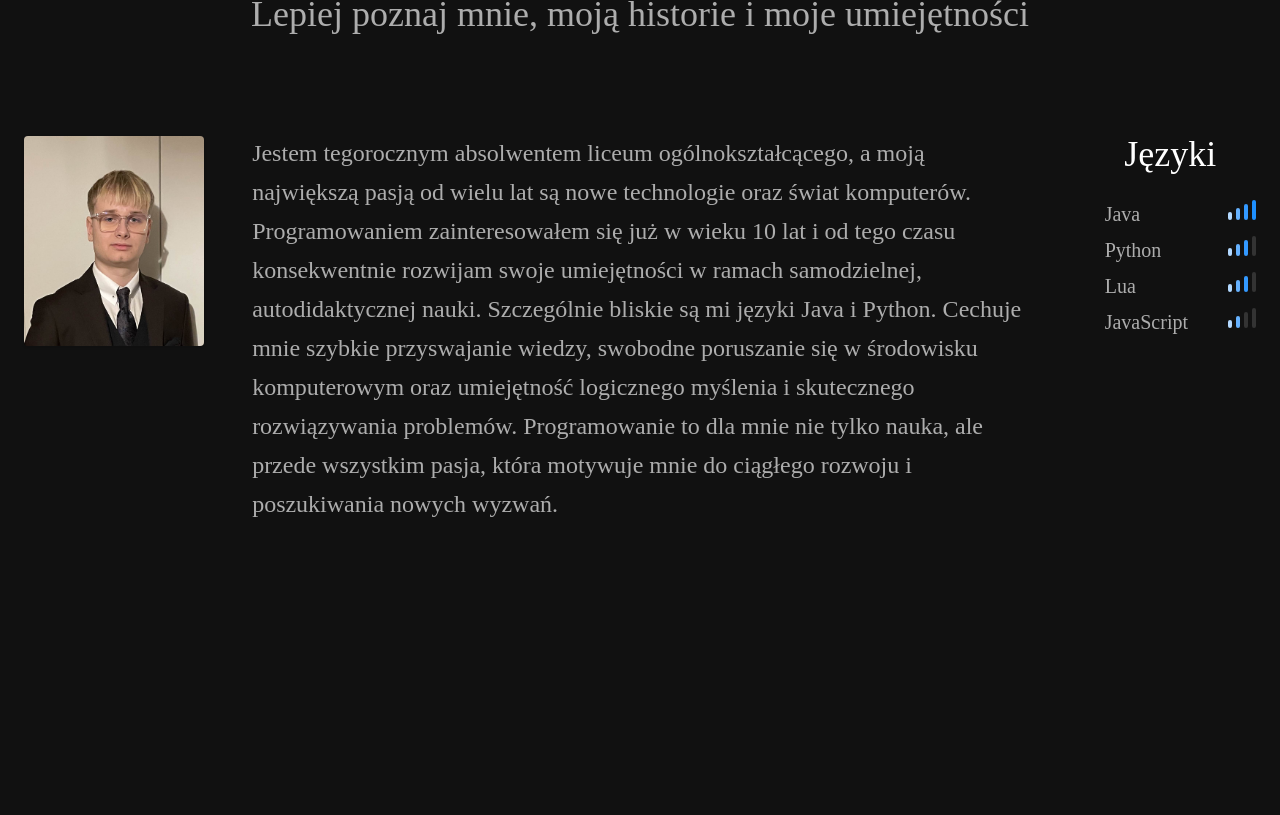
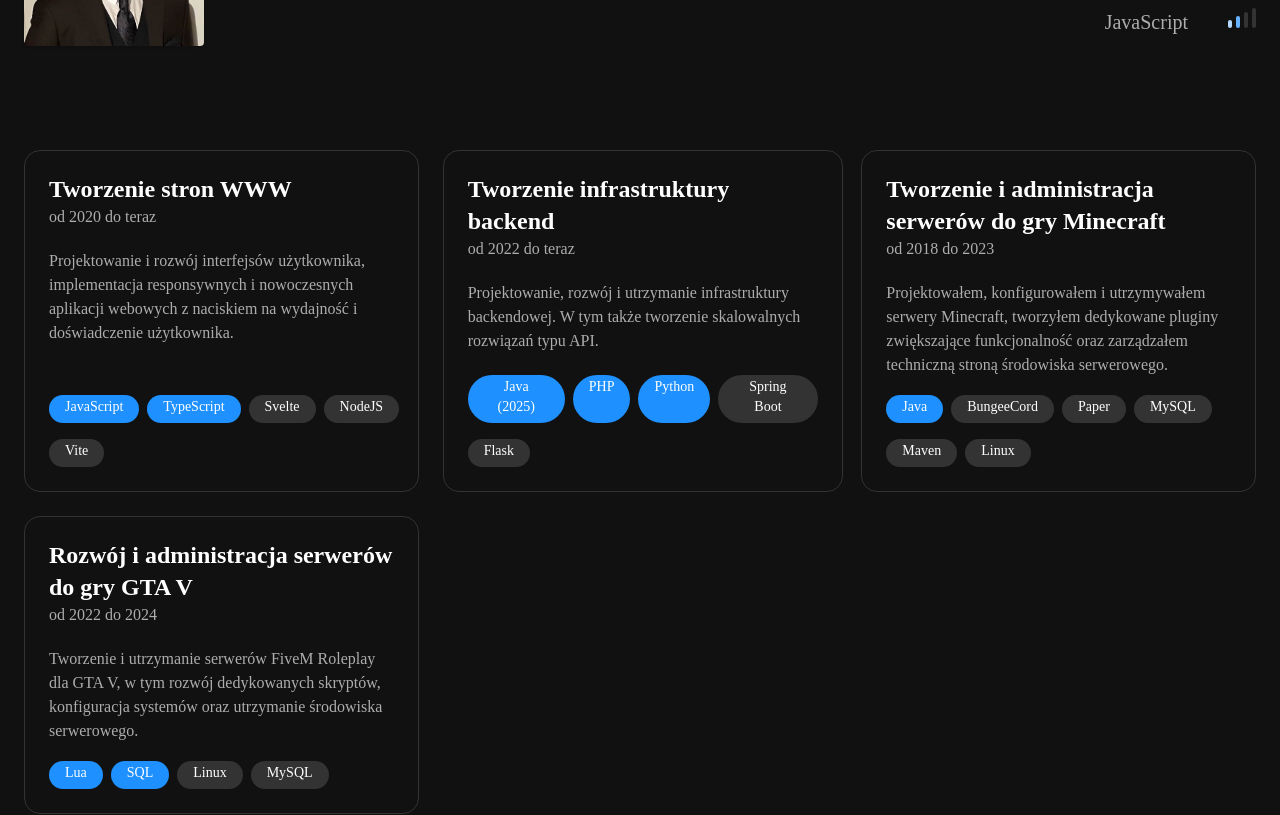
Before and after one commit to kodedlua/portfolio_page, a Svelte app: page /pl/ in a window 1280 px wide. Shown: the part 1460-2275 px from the top of the page. Built offline with nearby package versions, Linux system fonts and the light colour scheme; a web font is replaced by a local one.

Commit message:
Rework of projects + new experience tab

```diff
--- a/src/App.svelte
+++ b/src/App.svelte
@@ -85,11 +85,11 @@
             <a href="#about" class="cursor-pointer text-[#adadad] rounded-full px-3 py-1 hover:text-[#EEEEEE] hover:bg-[#1e1d1d] leading-none">
                 <p>{@html t("general.about")}</p>
             </a>
+            <a href="#experience" class="cursor-pointer text-[#adadad] rounded-full px-3 py-1 hover:text-[#EEEEEE] hover:bg-[#1e1d1d] leading-none">
+                <p>{@html t("general.experience")}</p>
+            </a>
             <a href="#projects" class="cursor-pointer text-[#adadad] rounded-full px-3 py-1 hover:text-[#EEEEEE] hover:bg-[#1e1d1d] leading-none">
                 <p>{@html t("general.projects")}</p>
-            </a>
-            <a href="/" class="cursor-not-allowed text-[#5d5d5d] rounded-full px-3 py-1 leading-none">
-                <p>{@html t("general.blog")}</p>
             </a>
         </div>
         <!-- svelte-ignore a11y_click_events_have_key_events -->
@@ -107,7 +107,7 @@
             </div>
         </a>
     </header>
-    <div class="top-0 min-h-screen flex flex-col relative">
+    <div class="top-0 min-h-screen flex flex-col relative mb-25">
         <div class="absolute top-20 -left-40 w-[500px] h-[350px] main-blob floating-blob rounded-full"></div>
         <div class="absolute top-1/3 -right-40 w-[450px] h-[300px] blob-2 floating-blob rounded-full"></div>
         <div class="absolute bottom-30 -left-32 w-[400px] h-[280px] blob-3 floating-blob rounded-full"></div>
@@ -131,8 +131,9 @@
             <h1 class="text-8xl mt-0 pt-0 font-medium bg-gradient-to-b from-white via-gray-200 to-gray-400 bg-clip-text text-transparent leading-tight">{@html t("intro.subtitle")}</h1>
         </div>
     </div>
-    <div class="center mx-auto w-auto h-350 text-center leading-normal overflow-hidden mt-25" id="about">
-        <div class="mt-100 mb-0 pt-0 mx-auto w-max px-8 py-2 text-xl text-white z-10 relative flex items-center gap-3">
+    <div id="about" class="min-h-25"><!--brings user higher then the element itself :)--></div>
+    <div class="center mx-auto w-auto h-380 text-center leading-normal overflow-hidden">
+        <div class="mb-0 pt-0 mx-auto w-max px-8 py-2 text-xl text-white z-10 relative flex items-center gap-3">
             <svg xmlns="http://www.w3.org/2000/svg" class="w-5 h-5" fill="none" viewBox="0 0 24 24" stroke="currentColor" stroke-width="1.5">
                 <path stroke-linecap="round" stroke-linejoin="round" d="M9 5l7 7-7 7" />
             </svg>
@@ -195,8 +196,106 @@
                 </div>
             </div>
         </div>
+        <div id="experience"><!--brings user higher then the element itself :)--></div>
+        <div class="grid justify-center gap-6 mx-auto p-6 bg-basic rounded-2xl shadow-lg mt-20 grid-cols-3 max-w-7xl">
+            <div class="flex flex-col bg-[#111] border-[#333333] border rounded-2xl p-6 max-w-100">
+                <p class="text-2xl font-semibold text-left text-white">{@html t("about.experience_1.title")}</p>
+                <p class="text-m text-left text-[#adadad]">{@html t("about.experience_1.time")}</p>
+                <p class="text-[#adadad] text-left mt-5">{@html t("about.experience_1.description")}</p>
+                <div class="flex justify-left gap-2 mt-auto">
+                    <div class="inline-block bg-[#1E90FF] text-white text-sm font-medium px-4 py-1 rounded-full mt-4">
+                        <p>JavaScript</p>
                     </div>
-    <div class="center mx-auto w-full max-w-6xl h-auto text-center leading-normal overflow-hidden" id="projects">
+                    <div class="inline-block bg-[#1E90FF] text-white text-sm font-medium px-4 py-1 rounded-full mt-4">
+                        <p>TypeScript</p>
+                    </div>
+                    <div class="inline-block bg-[#333333] text-white text-sm font-medium px-4 py-1 rounded-full mt-4">
+                        <p>Svelte</p>
+                    </div>
+                    <div class="inline-block bg-[#333333] text-white text-sm font-medium px-4 py-1 rounded-full mt-4">
+                        <p>NodeJS</p>
+                    </div>
+                </div>
+                <div class="flex justify-left gap-2">
+                    <div class="inline-block bg-[#333333] text-white text-sm font-medium px-4 py-1 rounded-full mt-4">
+                        <p>Vite</p>
+                    </div>
+                </div>
+            </div>
+            <div class="flex flex-col bg-[#111] border-[#333333] border rounded-2xl p-6 min-w-100">
+                <p class="text-2xl font-semibold text-left text-white">{@html t("about.experience_2.title")}</p>
+                <p class="text-m text-left text-[#adadad]">{@html t("about.experience_2.time")}</p>
+                <p class="text-[#adadad] text-left mt-5">{@html t("about.experience_2.description")}</p>
+                <div class="flex justify-left gap-2 mt-auto">
+                    <div class="inline-block bg-[#1E90FF] text-white text-sm font-medium px-4 py-1 rounded-full mt-4">
+                        <p>Java (2025)</p>
+                    </div>
+                    <div class="inline-block bg-[#1E90FF] text-white text-sm font-medium px-4 py-1 rounded-full mt-4">
+                        <p>PHP</p>
+                    </div>
+                    <div class="inline-block bg-[#1E90FF] text-white text-sm font-medium px-4 py-1 rounded-full mt-4">
+                        <p>Python</p>
+                    </div>
+                    <div class="inline-block bg-[#333333] text-white text-sm font-medium px-4 py-1 rounded-full mt-4">
+                        <p>Spring Boot</p>
+                    </div>
+                </div>
+                <div class="flex justify-left gap-2">
+                    <div class="inline-block bg-[#333333] text-white text-sm font-medium px-4 py-1 rounded-full mt-4">
+                        <p>Flask</p>
+                    </div>
+                </div>
+            </div>
+            <div class="flex flex-col bg-[#111] border-[#333333] border rounded-2xl p-6 max-w-100">
+                <p class="text-2xl font-semibold text-left text-white">{@html t("about.experience_3.title")}</p>
+                <p class="text-m text-left text-[#adadad]">{@html t("about.experience_3.time")}</p>
+                <p class="text-[#adadad] text-left mt-5">{@html t("about.experience_3.description")}</p>
+                <div class="flex justify-left gap-2 mt-auto">
+                    <div class="inline-block bg-[#1E90FF] text-white text-sm font-medium px-4 py-1 rounded-full mt-4">
+                        <p>Java</p>
+                    </div>
+                    <div class="inline-block bg-[#333333] text-white text-sm font-medium px-4 py-1 rounded-full mt-4">
+                        <p>BungeeCord</p>
+                    </div>
+                    <div class="inline-block bg-[#333333] text-white text-sm font-medium px-4 py-1 rounded-full mt-4">
+                        <p>Paper</p>
+                    </div>
+                    <div class="inline-block bg-[#333333] text-white text-sm font-medium px-4 py-1 rounded-full mt-4">
+                        <p>MySQL</p>
+                    </div>
+                </div>
+                <div class="flex justify-left gap-2">
+                    <div class="inline-block bg-[#333333] text-white text-sm font-medium px-4 py-1 rounded-full mt-4">
+                        <p>Maven</p>
+                    </div>
+                    <div class="inline-block bg-[#333333] text-white text-sm font-medium px-4 py-1 rounded-full mt-4">
+                        <p>Linux</p>
+                    </div>
+                </div>
+            </div>
+            <div class="flex flex-col bg-[#111] border-[#333333] border rounded-2xl p-6 max-w-100">
+                <p class="text-2xl font-semibold text-left text-white">{@html t("about.experience_4.title")}</p>
+                <p class="text-m text-left text-[#adadad]">{@html t("about.experience_4.time")}</p>
+                <p class="text-[#adadad] text-left mt-5">{@html t("about.experience_4.description")}</p>
+                <div class="flex justify-left gap-2 mt-auto">
+                    <div class="inline-block bg-[#1E90FF] text-white text-sm font-medium px-4 py-1 rounded-full mt-4">
+                        <p>Lua</p>
+                    </div>
+                    <div class="inline-block bg-[#1E90FF] text-white text-sm font-medium px-4 py-1 rounded-full mt-4">
+                        <p>SQL</p>
+                    </div>
+                    <div class="inline-block bg-[#333333] text-white text-sm font-medium px-4 py-1 rounded-full mt-4">
+                        <p>Linux</p>
+                    </div>
+                    <div class="inline-block bg-[#333333] text-white text-sm font-medium px-4 py-1 rounded-full mt-4">
+                        <p>MySQL</p>
+                    </div>
+                </div>
+            </div>
+        </div>
+    </div>
+    <div id="projects" class="mb-25"><!--brings user higher then the element itself :)--></div>
+    <div class="center mx-auto w-full max-w-6xl h-auto text-center leading-normal overflow-hidden">
         <div class="mb-0 mt-0 pt-0 mx-auto w-max px-8 py-2 text-xl text-white z-10 relative flex items-center gap-3 justify-center">
             <svg xmlns="http://www.w3.org/2000/svg" class="w-5 h-5" fill="none" viewBox="0 0 24 24" stroke="currentColor" stroke-width="1.5">
                 <path stroke-linecap="round" stroke-linejoin="round" d="M9 5l7 7-7 7" />
@@ -208,22 +307,13 @@
         </div>
         <h1 class="text-8xl mt-0 pt-0 font-medium bg-gradient-to-b from-white via-gray-200 to-gray-400 bg-clip-text text-transparent leading-tight">{@html t("projects.subtitle")}</h1>
         <p class="text-4xl text-[#adadad] mb-12">{@html t("projects.description")}</p>
-        <div class="flex flex-col items-center space-y-10">
-            <div class="bg-basic border-[#333333] border rounded-2xl shadow-lg p-8 flex max-w-full w-[90%]">
-                <!-- svelte-ignore a11y_img_redundant_alt -->
-                <img src="/assets/screen1.png" alt="Project image" class="w-[200px] h-[150px] object-cover rounded-md flex-shrink-0" />
-                <div class="flex flex-col justify-between flex-grow ml-10">
-                    <div>
-                        <h3 class="text-3xl font-semibold mb-3 text-left">{@html t("projects.project_1.title")}</h3>
-                        <p class="text-[#adadad] leading-relaxed max-w-xl text-left">
-                            {@html t("projects.project_1.description")}
+        <div class="grid justify-center mx-auto p-6 bg-basic rounded-2xl shadow-lg grid-cols-2 min-w-10xl">
+            <div class="flex flex-col bg-[#111] border-[#333333] border rounded-2xl p-6 max-w-125">
+                <div class="flex items-center justify-between">
+                    <p class="text-2xl font-semibold text-left text-white">
+                        {@html t("projects.project_1.title")}
                     </p>
-                        <div class="inline-block bg-[#1E90FF] text-white text-sm font-medium px-4 py-1 rounded-full mt-4">
-                            Svelte + Tailwind CSS
-                        </div>
-                    </div>
-                </div>
-                <div class="flex justify-center space-x-6 ml-10 text-[#adadad] text-3xl self-center">
+                    <div class="flex justify-center space-x-6 text-[#adadad] text-2xl self-center">
                         <a href="https://github.com/kodedlua/portfolio_page/" aria-label="GitHub" class="hover:text-[#EEEEEE] transition-colors duration-200">
                             <i class="fa-brands fa-github"></i>
                         </a>
@@ -232,46 +322,50 @@
                         </a>
                     </div>
                 </div>
-            <div class="bg-basic border-[#333333] border rounded-2xl shadow-lg p-8 flex max-w-full w-[90%]">
-                <div class="w-[200px] h-[150px] bg-gray-700 rounded-md flex-shrink-0 animate-pulse"></div>
-                <div class="flex flex-col justify-between flex-grow ml-10">
-                    <div>
-                        <div class="w-48 h-10 bg-gray-700 rounded mb-3 animate-pulse"></div>
-                        <div class="space-y-2 max-w-xl">
-                            <div class="h-4 bg-gray-700 rounded animate-pulse"></div>
-                            <div class="h-4 bg-gray-700 rounded animate-pulse"></div>
-                            <div class="h-4 w-5/6 bg-gray-700 rounded animate-pulse"></div>
+                <p class="text-[#adadad] text-left mt-5">{@html t("projects.project_1.description")}</p>
+                <div class="flex justify-left gap-2 mt-auto">
+                    <div class="inline-block bg-[#1E90FF] text-white text-sm font-medium px-4 py-1 rounded-full mt-4">
+                        <p>JavaScript</p>
                     </div>
-                        <div class="inline-block bg-gray-700 rounded-full mt-4 h-6 w-36 animate-pulse"></div>
+                    <div class="inline-block bg-[#1E90FF] text-white text-sm font-medium px-4 py-1 rounded-full mt-4">
+                        <p>TypeScript</p>
+                    </div>
+                    <div class="inline-block bg-[#333333] text-white text-sm font-medium px-4 py-1 rounded-full mt-4">
+                        <p>Svelte</p>
+                    </div>
+                    <div class="inline-block bg-[#333333] text-white text-sm font-medium px-4 py-1 rounded-full mt-4">
+                        <p>Vite</p>
                     </div>
                 </div>
-                <div class="flex justify-center space-x-6 ml-10 text-[#adadad] text-3xl self-center">
-                    <div class="w-8 h-8 bg-gray-700 rounded-full animate-pulse"></div>
-                    <div class="w-8 h-8 bg-gray-700 rounded-full animate-pulse"></div>
+                <div class="flex justify-left gap-2">
+                    <div class="inline-block bg-[#333333] text-white text-sm font-medium px-4 py-1 rounded-full mt-4">
+                        <p>TailwindCSS</p>
                     </div>
                 </div>
-            <div class="bg-basic border-[#333333] border rounded-2xl shadow-lg p-8 flex max-w-full w-[90%]">
-                <div class="w-[200px] h-[150px] bg-gray-700 rounded-md flex-shrink-0 animate-pulse"></div>
-                <div class="flex flex-col justify-between flex-grow ml-10">
-                    <div>
-                        <div class="w-48 h-10 bg-gray-700 rounded mb-3 animate-pulse"></div>
-                        <div class="space-y-2 max-w-xl">
-                            <div class="h-4 bg-gray-700 rounded animate-pulse"></div>
-                            <div class="h-4 bg-gray-700 rounded animate-pulse"></div>
-                            <div class="h-4 w-5/6 bg-gray-700 rounded animate-pulse"></div>
             </div>
-                        <div class="inline-block bg-gray-700 rounded-full mt-4 h-6 w-36 animate-pulse"></div>
+            <div class="flex flex-col bg-[#111] border-[#333333] border rounded-2xl p-6 max-w-125">
+                <div class="flex items-center justify-between">
+                    <p class="text-2xl font-semibold text-left text-white">
+                        {@html t("projects.project_2.title")}
+                    </p>
+                    <div class="flex justify-center space-x-6 text-[#adadad] text-2xl self-center">
+                        <a href="https://github.com/kodedlua/fintrix_backend" aria-label="GitHub" class="hover:text-[#EEEEEE] transition-colors duration-200">
+                            <i class="fa-brands fa-github"></i>
+                        </a>
                     </div>
                 </div>
-                <div class="flex justify-center space-x-6 ml-10 text-[#adadad] text-3xl self-center">
-                    <div class="w-8 h-8 bg-gray-700 rounded-full animate-pulse"></div>
-                    <div class="w-8 h-8 bg-gray-700 rounded-full animate-pulse"></div>
+                <p class="text-[#adadad] text-left mt-5">{@html t("projects.project_2.description")}</p>
+                <div class="flex justify-left gap-2 mt-auto">
+                    <div class="inline-block bg-[#1E90FF] text-white text-sm font-medium px-4 py-1 rounded-full mt-4">
+                        <p>Java</p>
+                    </div>
+                    <div class="inline-block bg-[#333333] text-white text-sm font-medium px-4 py-1 rounded-full mt-4">
+                        <p>Spring Boot</p>
+                    </div>
+                    <div class="inline-block bg-[#333333] text-white text-sm font-medium px-4 py-1 rounded-full mt-4">
+                        <p>Maven</p>
                     </div>
                 </div>
-            <div class="flex justify-center space-x-4 mt-8 select-none">
-                <button class="px-5 py-2 rounded-2xl bg-[#333333] text-white cursor-not-allowed opacity-50 border border-[#333333]" disabled>{@html t("general.paginationPrev")}</button>
-                <button class="px-5 py-2 rounded-2xl bg-[#333333] text-white font-semibold border border-[#333333] cursor-default">1</button>
-                <button class="px-5 py-2 rounded-2xl bg-[#333333] text-white cursor-not-allowed opacity-50 border border-[#333333]" disabled>{@html t("general.paginationNext")}</button>
             </div>
         </div>
     </div>
--- a/src/localization.js
+++ b/src/localization.js
@@ -4,7 +4,7 @@ export const localization = {
             about: "O mnie",
             languages: "Języki",
             projects: "Projekty",
-            blog: "Blog",
+            experience: "Doświadczenie",
             contact: "Kontakt",
             paginationPrev: "Poprzednia",
             paginationNext: "Następna"
@@ -19,19 +19,39 @@ export const localization = {
         about: {
             subtitle: "Kreatywność, logika i technika",
             description: "Lepiej poznaj mnie, moją historie i moje umiejętności",
-            bio: `Jestem tegorocznym absolwentem liceum ogólnokształcącego, a moją największą pasją od wielu lat są nowe technologie oraz świat komputerów.
-        Programowaniem zainteresowałem się już w wieku 10 lat i od tego czasu konsekwentnie rozwijam swoje umiejętności w ramach samodzielnej, autodidaktycznej nauki.
-        Szczególnie bliskie są mi języki Java i Python.
-        Cechuje mnie szybkie przyswajanie wiedzy, swobodne poruszanie się w środowisku komputerowym oraz umiejętność logicznego myślenia i skutecznego rozwiązywania problemów.
-        Programowanie to dla mnie nie tylko nauka, ale przede wszystkim pasja, która motywuje mnie do ciągłego rozwoju i poszukiwania nowych wyzwań.`
+            bio: `Student pierwszego roku informatyki na Wojskowej Akademii Technicznej, pasjonat nowych technologii i programowania z doświadczeniem w Java i Python. Od lat rozwijam swoje umiejętności w tworzeniu nowoczesnych rozwiązań, kierując się ciekawością, logiką i chęcią nieustannego rozwoju.`,
+            experience_1: {
+                title: "Tworzenie stron WWW",
+                time: "od 2020 do teraz",
+                description: "Projektowanie i rozwój interfejsów użytkownika, implementacja responsywnych i nowoczesnych aplikacji webowych z naciskiem na wydajność i doświadczenie użytkownika."
+            },
+            experience_2: {
+                title: "Tworzenie infrastruktury backend",
+                time: "od 2022 do teraz",
+                description: "Projektowanie, rozwój i utrzymanie infrastruktury backendowej. W tym także tworzenie skalowalnych rozwiązań typu API."
+            },
+            experience_3: {
+                title: "Tworzenie i administracja serwerów do gry Minecraft",
+                time: "od 2018 do 2023",
+                description: "Projektowałem, konfigurowałem i utrzymywałem serwery Minecraft, tworzyłem dedykowane pluginy zwiększające funkcjonalność oraz zarządzałem techniczną stroną środowiska serwerowego."
+            },
+            experience_4: {
+                title: "Rozwój i administracja serwerów do gry GTA V",
+                time: "od 2022 do 2024",
+                description: "Tworzenie i utrzymanie serwerów FiveM Roleplay dla GTA V, w tym rozwój dedykowanych skryptów, konfiguracja systemów oraz utrzymanie środowiska serwerowego."
+            },
         },
         projects: {
             title: "Moje projekty",
             subtitle: "Kod, który robi robotę",
             description: "Koduję, testuję, czasem nawet śpię. Tu znajdziesz efekty - projekty, które nie tylko działają, ale nawet czasami mają sens.",
             project_1: {
-                title: "Dokładnie ta strona na którą patrzysz (Résumé)",
+                title: "Strona osobista",
                 description: "Strona portfolio z obsługą lokalizacji językowej zrobiona w Svelte i Tailwind CSS. Chciałem, żeby była szybka, przejrzysta i łatwa do rozwijania. Wszystko działa responsywnie, bez zbędnych bajerów - prosto i na temat.",
+            },
+            project_2: {
+                title: "Proste API dla aplikacji bankowej",
+                description: "Implementacja prostego API dla aplikacji bankowej z wykorzystaniem Spring Boot, obejmująca obsługę podstawowych operacji na kontach i transakcjach."
             }
         },
         contact: {
@@ -45,7 +65,7 @@ export const localization = {
             about: "About Me",
             languages: "Languages",
             projects: "Projects",
-            blog: "Blog",
+            experience: "Doświadczenie",
             contact: "Contact",
             paginationPrev: "Previous",
             paginationNext: "Next"
@@ -60,19 +80,39 @@ export const localization = {
         about: {
             subtitle: "Creativity, logic, and technology",
             description: "Get to know me better, my story, and my skills",
-            bio: `I'm polish high school graduate this year, and for many years my biggest passion has been new technologies and the world of computers.
-            I became interested in programming at the age of 10 and since then have been consistently developing my skills through self-taught learning.
-            Java and Python are especially close to my heart.
-            I am characterized by quick learning, ease of navigating computer environments, logical thinking, and effective problem-solving.
-            For me, programming is not only learning but above all a passion that motivates me to constantly grow and seek new challenges.`
+            bio: `First-year CompSci student at the Military University of Technology in Poland, passionate about software development and emerging technologies. Experienced in Java and Python, I'm continuously expanding my skills to build modern, efficient, and scalable solutions.`,
+            experience_1: {
+                title: "Web Development",
+                time: "from 2020 to present",
+                description: "Design and development of user interfaces, implementation of responsive and modern web applications with a focus on performance and user experience."
+            },
+            experience_2: {
+                title: "Backend Infrastructure Development",
+                time: "from 2022 to present",
+                description: "Design, development, and maintenance of backend infrastructure, including the creation of scalable API solutions."
+            },
+            experience_3: {
+                title: "Minecraft Server Development and Administration",
+                time: "from 2018 to 2023",
+                description: "Designed, configured, and maintained Minecraft servers, developed custom plugins to enhance functionality, and managed the technical aspects of the server environment."
+            },
+            experience_4: {
+                title: "GTA V Server Development and Administration",
+                time: "from 2022 to 2024",
+                description: "Developed and maintained FiveM Roleplay servers for GTA V, including the creation of dedicated scripts, system configuration, and maintenance of the server environment."
+            }
         },
         projects: {
             title: "My Projects",
             subtitle: "Code that gets the job done",
             description: "I code, test, and sometimes even sleep. Here you'll find the results — projects that not only work but sometimes even make sense.",
             project_1: {
-                title: "Exactly this website you're looking at (Résumé)",
-                description: "A portfolio website with language localization built with Svelte and Tailwind CSS. I wanted it to be fast, clear, and easy to maintain. Everything is responsive, with no unnecessary bells and whistles — straightforward and to the point.",
+                title: "Personal website",
+                description: "A portfolio website with language localization built with Svelte and Tailwind CSS. I wanted it to be fast, clear, and easy to maintain. Everything is responsive, with no unnecessary bells and whistles - straightforward and to the point.",
+            },
+            project_2: {
+                title: "Simple API for a banking app",
+                description: "Development of a simple API for a banking application using Spring Boot, handling basic account and transaction operations."
             }
         },
         contact: {
```
Lines whose indentation alone changed are shown as unchanged.
